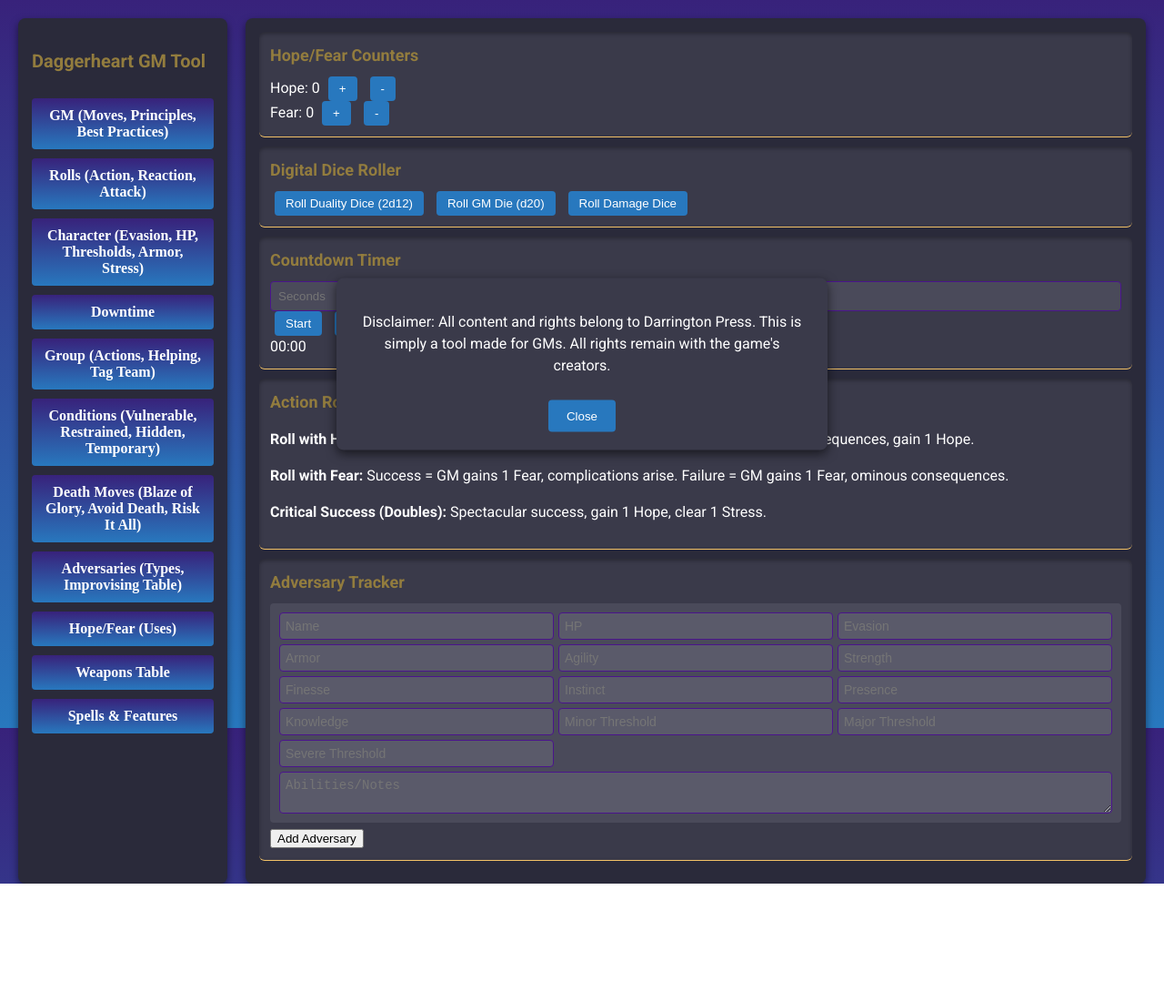
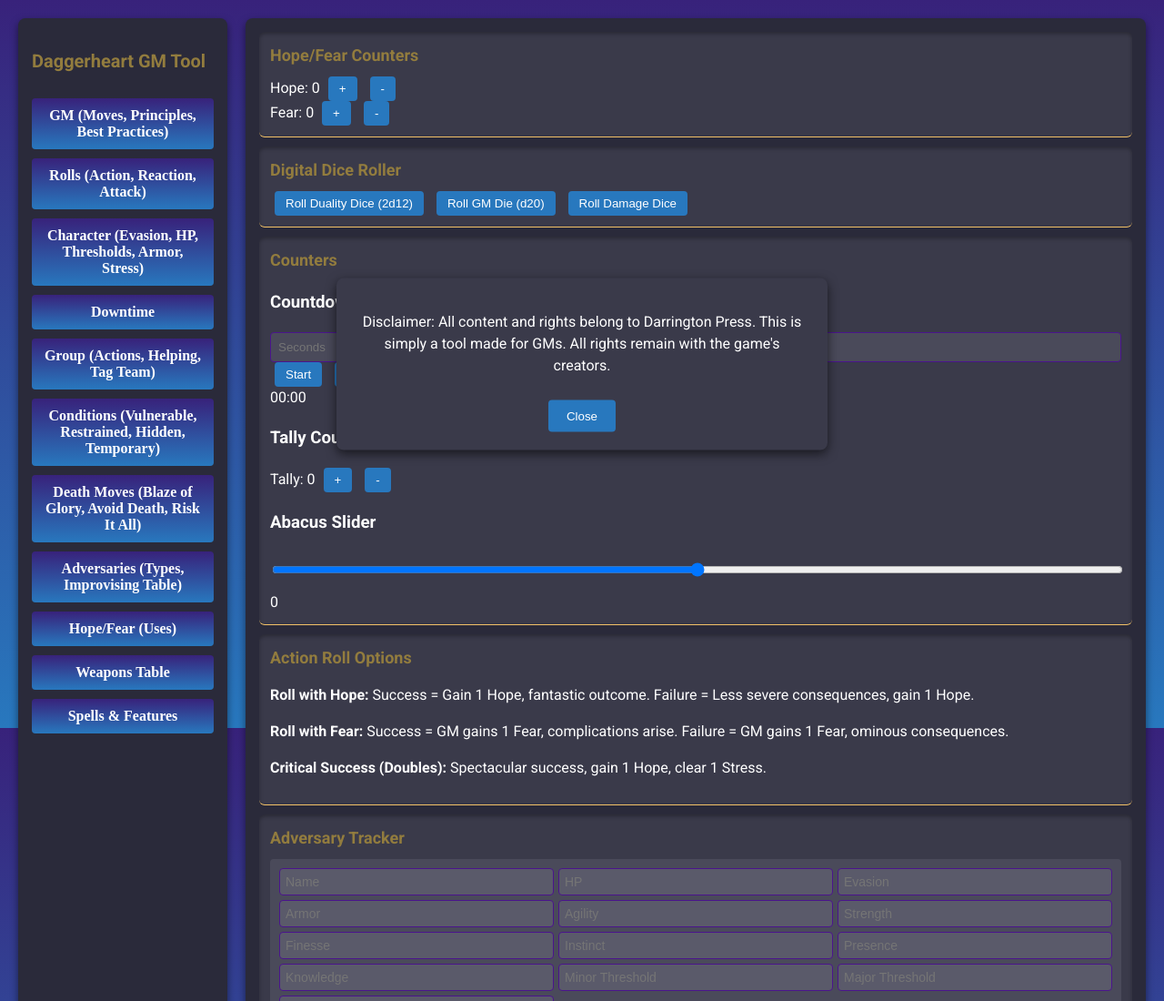
Before and after one commit to Fuller13/DaycareGMtool, a plain HTML site: page index.html in a window 1280 px wide. Shown: the top 1100 px of the page at 91% size. Before the commit the page ends 971 px from the top, so only its background shows below. Drawn offline with Linux system fonts and the light colour scheme.

Commit message:
Update index.html

```diff
--- a/index.html
+++ b/index.html
@@ -49,12 +49,30 @@
         <div id="dice-result"></div>
       </div>
       <div class="core-panel timer">
-        <h2>Countdown Timer</h2>
-        <input type="number" id="timer-seconds" placeholder="Seconds" min="0" oninput="saveInput(this)">
-        <button onclick="startTimer()">Start</button>
-        <button onclick="pauseTimer()">Pause</button>
-        <button onclick="resetTimer()">Reset</button>
-        <div id="timer-display">00:00</div>
+        <h2>Counters</h2>
+        <div class="counter-section">
+          <h3>Countdown Timer</h3>
+          <input type="number" id="timer-seconds" placeholder="Seconds" min="0" oninput="saveInput(this)">
+          <button onclick="startTimer()">Start</button>
+          <button onclick="pauseTimer()">Pause</button>
+          <button onclick="resetTimer()">Reset</button>
+          <div id="timer-display">00:00</div>
+        </div>
+        <div class="counter-section">
+          <h3>Tally Counter</h3>
+          <div>
+            Tally: <span id="tally-count">0</span>
+            <button onclick="incrementTally()">+</button>
+            <button onclick="decrementTally()">-</button>
+          </div>
+        </div>
+        <div class="counter-section">
+          <h3>Abacus Slider</h3>
+          <div>
+            <input type="range" id="abacus-slider" min="-10" max="10" value="0" oninput="saveAbacus(this)">
+            <span id="abacus-value">0</span>
+          </div>
+        </div>
       </div>
       <div class="core-panel action-rolls">
         <h2>Action Roll Options</h2>
```
